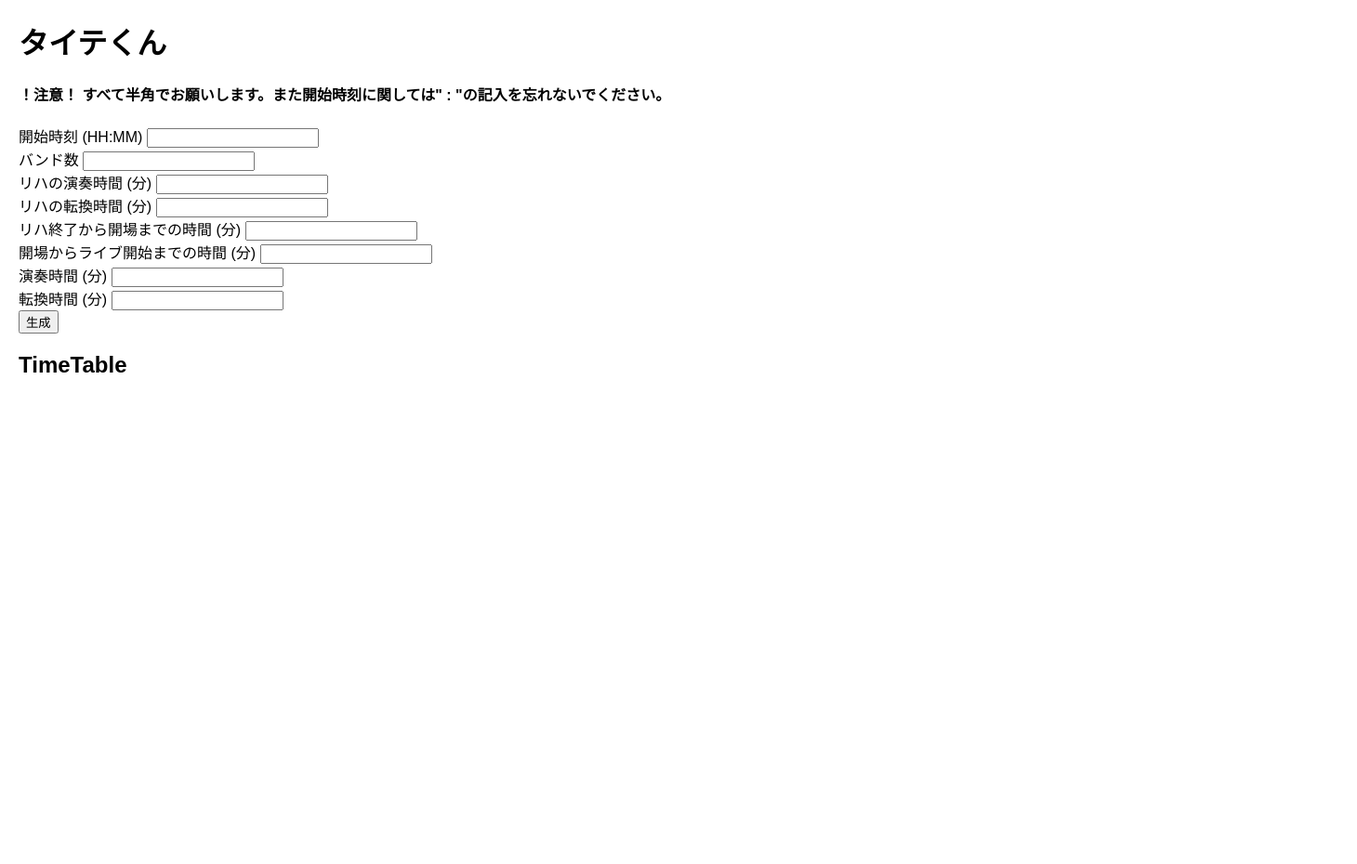
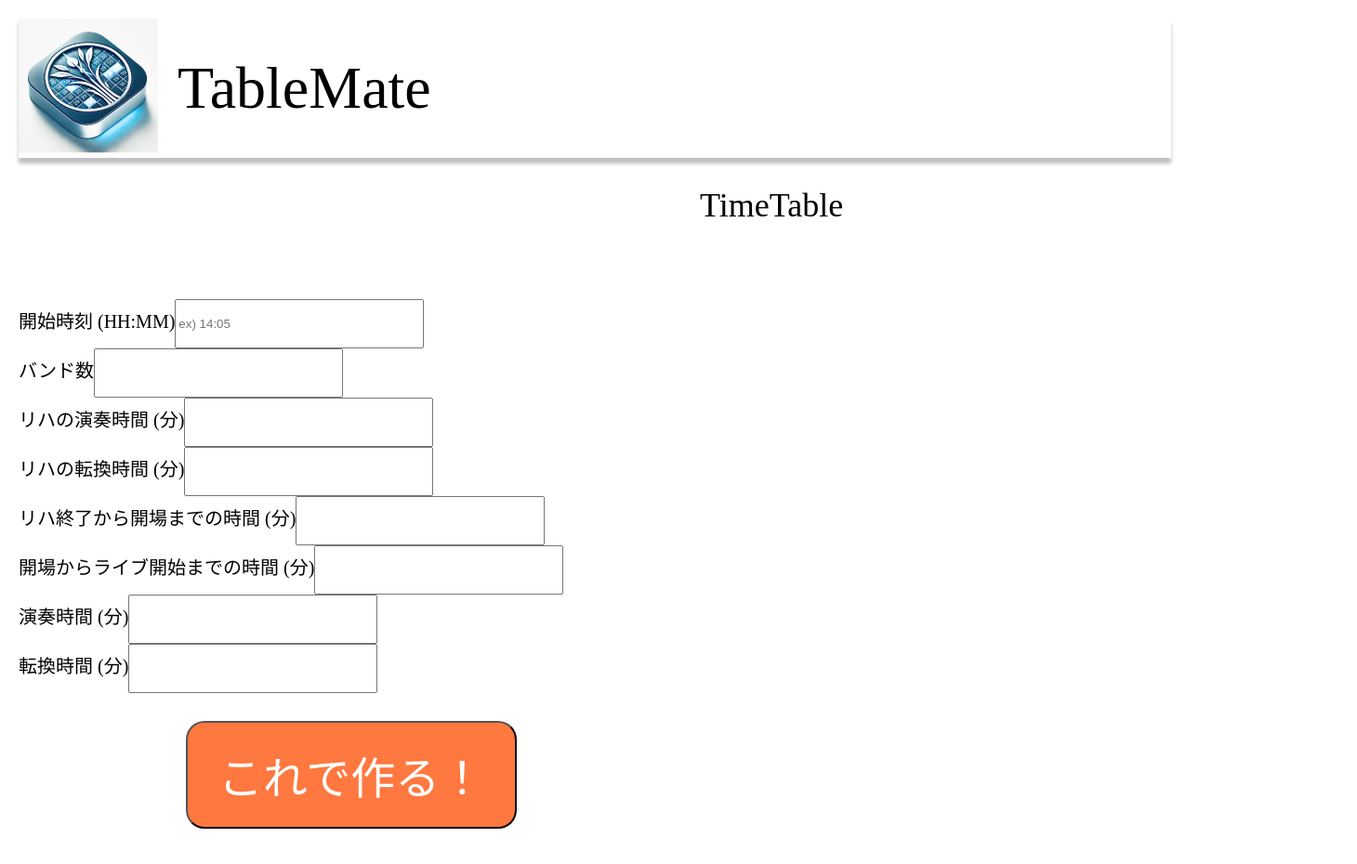
Before and after one commit to kokokoko0825/timetable, a website built with webpack: page src/index.html in a window 1280 px wide. Shown: the whole page at 93% size, 1460 px wide, since content can reach past the window. Before the commit the page ends 800 px from the top, so only its background shows below. Built offline with nearby package versions, Linux system fonts and the light colour scheme.

Commit message:
feat: add CSS styling and update HTML structure for improved layout

```diff
--- a/package.json
+++ b/package.json
@@ -19,7 +19,10 @@
   },
   "homepage": "https://github.com/kokokoko0825/timetable#readme",
   "devDependencies": {
+    "css-loader": "^7.1.2",
+    "file-loader": "^6.2.0",
     "html-webpack-plugin": "^5.6.3",
+    "style-loader": "^4.0.0",
     "webpack": "^5.97.1",
     "webpack-cli": "^5.1.4"
   }
--- /dev/null
+++ b/src/index.css
@@ -0,0 +1,129 @@
+body {
+    font-family: Arial, sans-serif;
+    margin: 20px;
+}
+
+table {
+    width: 100%;
+    border-collapse: collapse;
+}
+
+th,
+td {
+    border: 1px solid #ddd;
+    padding: 8px;
+    text-align: center;
+}
+
+th {
+    background-color: #f2f2f2;
+}
+
+.header {
+    display: flex;
+    justify-content: start;
+    align-items: center;
+    width: 100%;
+    height: 150px;
+    gap: 21px;
+    background: #FFF;
+    box-shadow: 0px 6px 4px 0px rgba(0, 0, 0, 0.25);
+    margin: 0;
+}
+
+.icon {
+    width: 150px;
+    height: 150px;
+}
+
+.headText {
+    color: #000;
+    font-family: "Inria Serif";
+    font-size: 64px;
+    font-style: normal;
+    font-weight: 400;
+    line-height: normal;
+}
+
+.bodys {
+    display: flex;
+    width: 1440px;
+    height: 874px;
+    justify-content: space-between;
+    align-items: flex-start;
+}
+
+.inputFrame {
+    display: flex;
+    width: 50%;
+    height: 874px;
+    flex-shrink: 0;
+    justify-content: center;
+    flex-direction: column;
+}
+
+.timetableform {
+    display: table;
+}
+
+.textFrame {
+    display: table-row;
+    justify-content: space-between;
+    align-items: center;
+    padding-top: 25px;
+    padding-right: 80px;
+    padding-left: 64px;
+
+}
+
+.label {
+    color: #000;
+    font-family: "Inria Serif";
+    font-size: 20px;
+    font-style: normal;
+    font-weight: 400;
+    line-height: normal;
+}
+
+.input {
+    width: 260px;
+    height: 47px;
+
+}
+
+.button {
+    width: 356px;
+    height: 116px;
+    border-radius: 20px;
+    background: #FF783F;
+    margin-top: 30px;
+    margin-left: 180px;
+}
+
+.buttonText {
+    color: #FFF;
+    font-family: "Inria Serif";
+    font-size: 48px;
+    font-style: normal;
+    font-weight: 400;
+    line-height: normal;
+    text-align: center;
+}
+
+.outputFrame{
+    display: flex;
+    width: 50%;
+    height: 874px;
+    flex-direction: column;
+}
+
+.outputText{
+    color: #000;
+    font-family: "Inria Serif";
+    font-size: 36px;
+    font-style: normal;
+    font-weight: 400;
+    line-height: normal;
+    padding-top: 30px;
+    padding-left: 13px;
+}
--- a/src/index.html
+++ b/src/index.html
@@ -3,56 +3,68 @@
 
 <head>
     <meta charset="UTF-8">
-    <title>Timetable Crufter</title>
-    <style>
-        body {
-            font-family: Arial, sans-serif;
-            margin: 20px;
-        }
-
-        table {
-            width: 100%;
-            border-collapse: collapse;
-        }
-
-        th,
-        td {
-            border: 1px solid #ddd;
-            padding: 8px;
-            text-align: center;
-        }
-
-        th {
-            background-color: #f2f2f2;
-        }
-    </style>
+    <meta name="viewport" content="width=device-width, initial-scale=1" />
+    <title>TableMate</title>
+    <link href="index.css" rel="stylesheet" />
 </head>
 
 <body>
-    <h1>タイテくん</h1>
-    <h4>！注意！ すべて半角でお願いします。また開始時刻に関しては" : "の記入を忘れないでください。</h4>
-    <form id="timetableForm">
-        <label for="startTime">開始時刻 (HH:MM)</label>
-        <input type="text" id="startTime" required><br>
-        <label for="band">バンド数</label>
-        <input type="number" id="band" required><br>
-        <label for="rehatime">リハの演奏時間 (分)</label>
-        <input type="number" id="rehatime" required><br>
-        <label for="rehachangetime">リハの転換時間 (分)</label>
-        <input type="number" id="rehachangetime" required><br>
-        <label for="befor_open">リハ終了から開場までの時間 (分)</label>
-        <input type="number" id="befor_open" required><br>
-        <label for="after_open">開場からライブ開始までの時間 (分)</label>
-        <input type="number" id="after_open" required><br>
-        <label for="bandtime">演奏時間 (分)</label>
-        <input type="number" id="bandtime" required><br>
-        <label for="changetime">転換時間 (分)</label>
-        <input type="number" id="changetime" required><br>
-        <button type="submit">生成</button>
-    </form>
-    <h2>TimeTable</h2>
-    <div id="preview"></div>
-    <script src="script.js"></script>
+    <header>
+        <div class="header">
+            <div class="icon"><img src="./images/tablemate-icon-v-31.png"></div>
+            <div class="headText">
+                TableMate
+            </div>
+        </div>
+    </header>
+    <feature>
+        <div class="bodys">
+            <div class="inputFrame">
+                <form class="timetableForm" id="timetableForm">
+                    <div class="textFrame">
+                        <label class="label" for="startTime">開始時刻 (HH:MM)</label>
+                        <input class="input" placeholder="ex) 14:05" type="text" id="startTime" required><br>
+                    </div>
+                    <div class="textFrame">
+                        <label class="label" for="band">バンド数</label>
+                        <input class="input" type="number" id="band" required><br>
+                    </div>
+                    <div class="textFrame">
+                        <label class="label" for="rehatime">リハの演奏時間 (分)</label>
+                        <input class="input" type="number" id="rehatime" required><br>
+                    </div>
+                    <div class="textFrame">
+                        <label class="label" for="rehachangetime">リハの転換時間 (分)</label>
+                        <input class="input" type="number" id="rehachangetime" required><br>
+                    </div>
+                    <div class="textFrame">
+                        <label class="label" for="befor_open">リハ終了から開場までの時間 (分)</label>
+                        <input class="input" type="number" id="befor_open" required><br>
+                    </div>
+                    <div class="textFrame">
+                        <label class="label" for="after_open">開場からライブ開始までの時間 (分)</label>
+                        <input class="input" type="number" id="after_open" required><br>
+                    </div>
+                    <div class="textFrame">
+                        <label class="label" for="bandtime">演奏時間 (分)</label>
+                        <input class="input" type="number" id="bandtime" required><br>
+                    </div>
+                    <div class="textFrame">
+                        <label class="label" for="changetime">転換時間 (分)</label>
+                        <input class="input" type="number" id="changetime" required><br>
+                    </div>
+                    <button class="button" type="submit">
+                        <div class="buttonText">これで作る！</div>
+                    </button>
+                </form>
+            </div>
+            <div class="outputFrame">
+                <div class="outputText">TimeTable</div>
+                <div class="text-container" id="preview"></div>
+            </div>
+        </div>
+    </feature>
+    <script src="index.js"></script>
 </body>
 
 </html>
--- a/webpack.config.js
+++ b/webpack.config.js
@@ -5,9 +5,22 @@
     entry: './src/index.js',
     output: {
         filename: 'bundle.js',
-        path: path.resolve(__dirname, 'dist')
+        path: path.resolve(__dirname, 'dist'),
+        assetModuleFilename: 'images/[hash][ext][query]'
     },
     mode: 'production',
+    module: {
+        rules: [
+            {
+                test: /\.css$/i,
+                use: ['style-loader', 'css-loader'],
+            },
+            {
+                test: /\.(png|jpe?g|gif)$/i,
+                type: 'asset/resource',
+            },
+        ],
+    },
     plugins: [
         new HtmlWebpackPlugin({
             template: './src/index.html',
```
Also changed, not shown: src/images/tablemate-icon-v-31.png (added), 1 other file.
